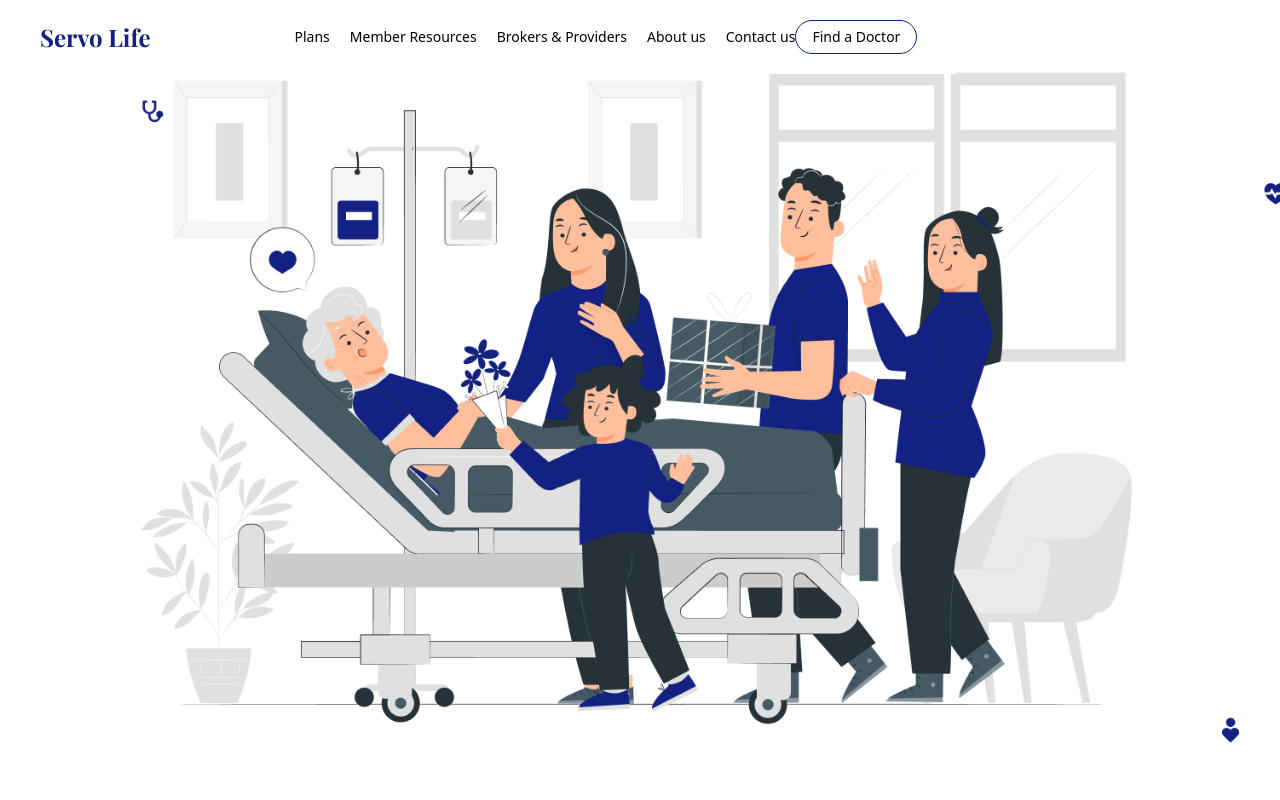
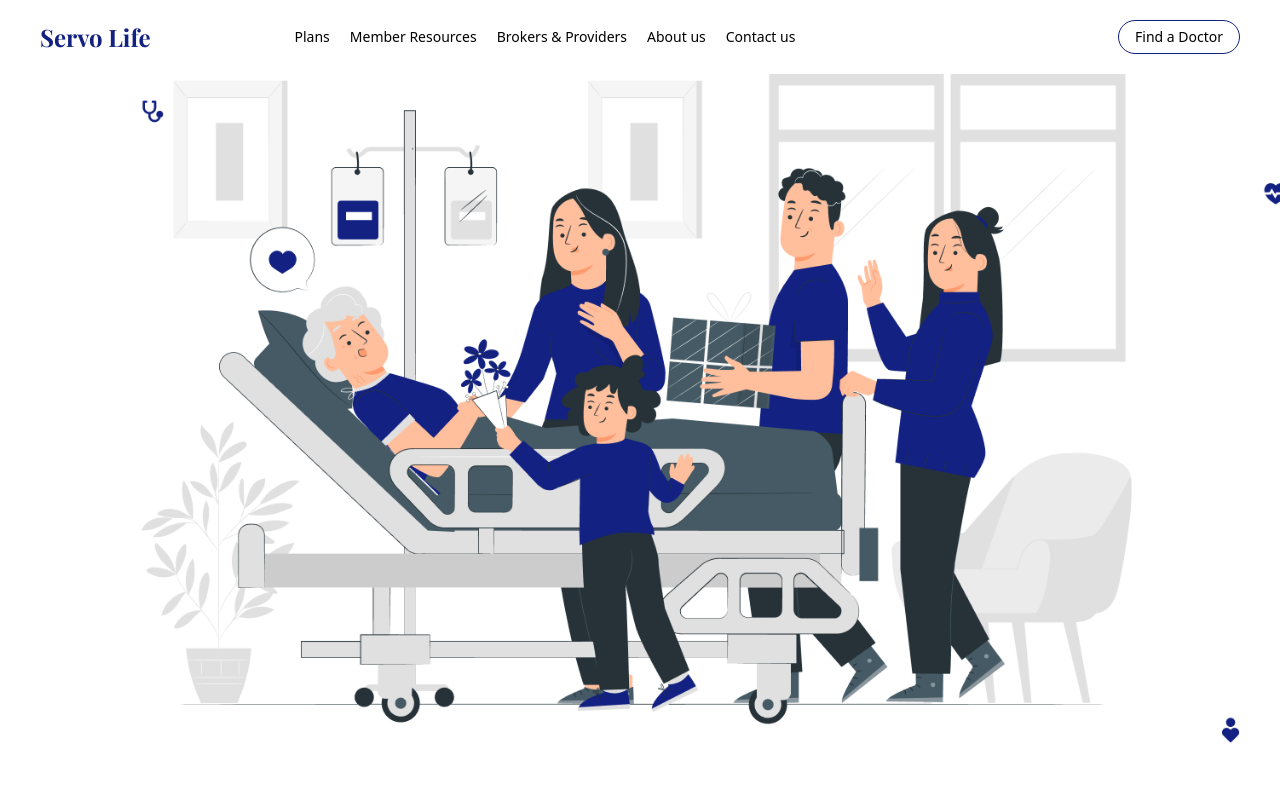
Before and after one commit to Ginohmk/Servo-Life, a website built with Vite: page src/index.html in a window 1280 px wide. Shown: the top 800 px of the page. Built offline with nearby package versions, Linux system fonts and the light colour scheme; files whose address does not match are found by name; a web font is replaced by a local one.

Commit message:
fix: fixed positioning on nav bar

```diff
--- a/src/index.html
+++ b/src/index.html
@@ -17,7 +17,7 @@
   </head>
   <body>
     <nav
-      class="flex justify-between items-center py-5 px-10 fixed top-0 bg-white"
+      class="flex justify-between items-center py-5 px-10 fixed top-0 left-0 right-0 bg-white"
     >
       <section class="flex justify-between items-center gap-36">
         <div>
```
Also changed, not shown: dist/output.css.
